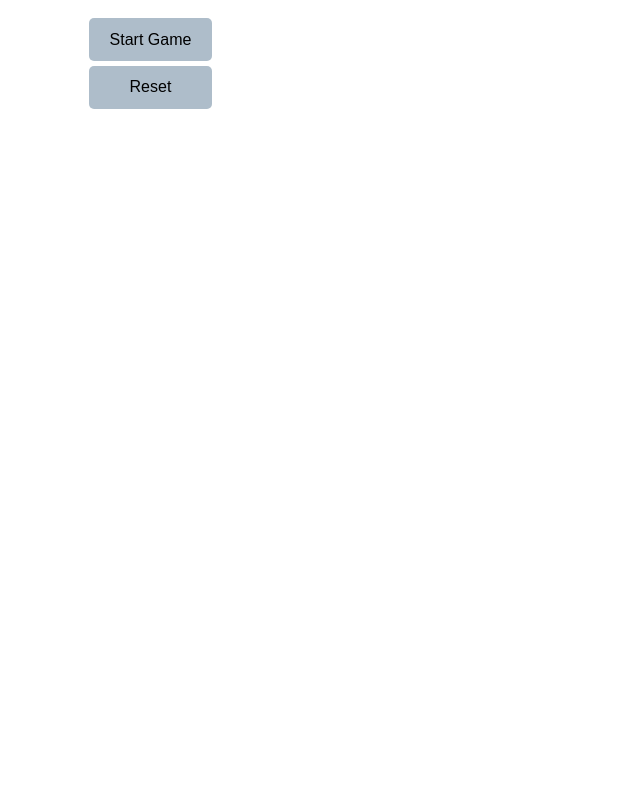
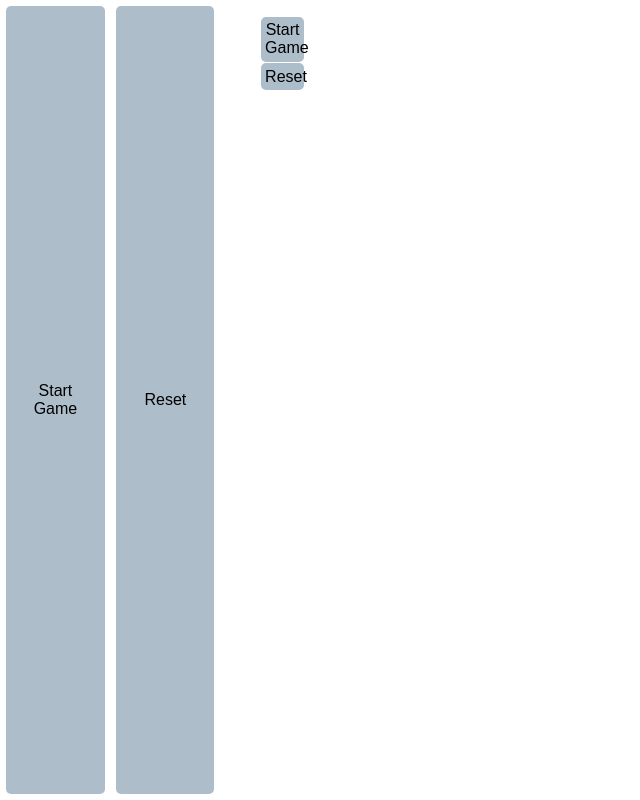
Before and after one commit to jonathanwears/minesweeper, a React (Vite) app: page / in a window 1280 px wide. Shown: the whole page, without its empty margins (0-640 px from the left). Built offline with nearby package versions, Linux system fonts and the light colour scheme; a web font is replaced by a local one.

Commit message:
resolved merge

```diff
--- a/src/components/StatusBar.jsx
+++ b/src/components/StatusBar.jsx
@@ -20,6 +20,7 @@ function StatusBar() {
 
   return (
     <div className="status-bar">
+      <StatusButtons />
       <ul>
         <StatusButtons />
         <StatusMessage message={message} />
```
